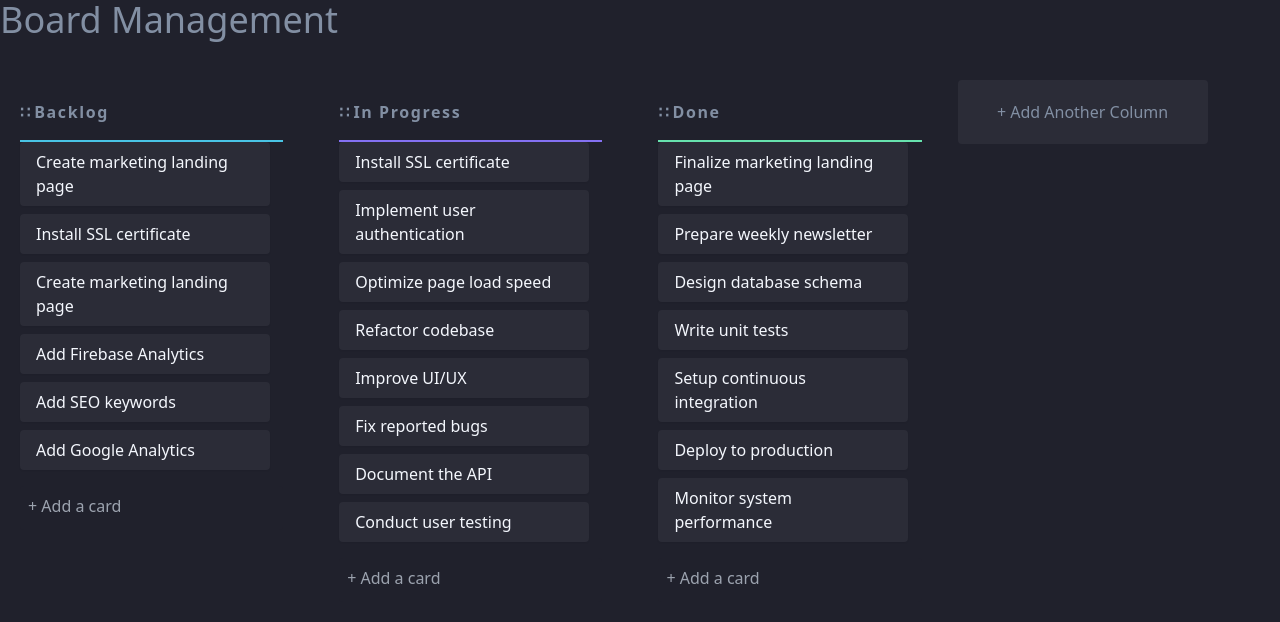
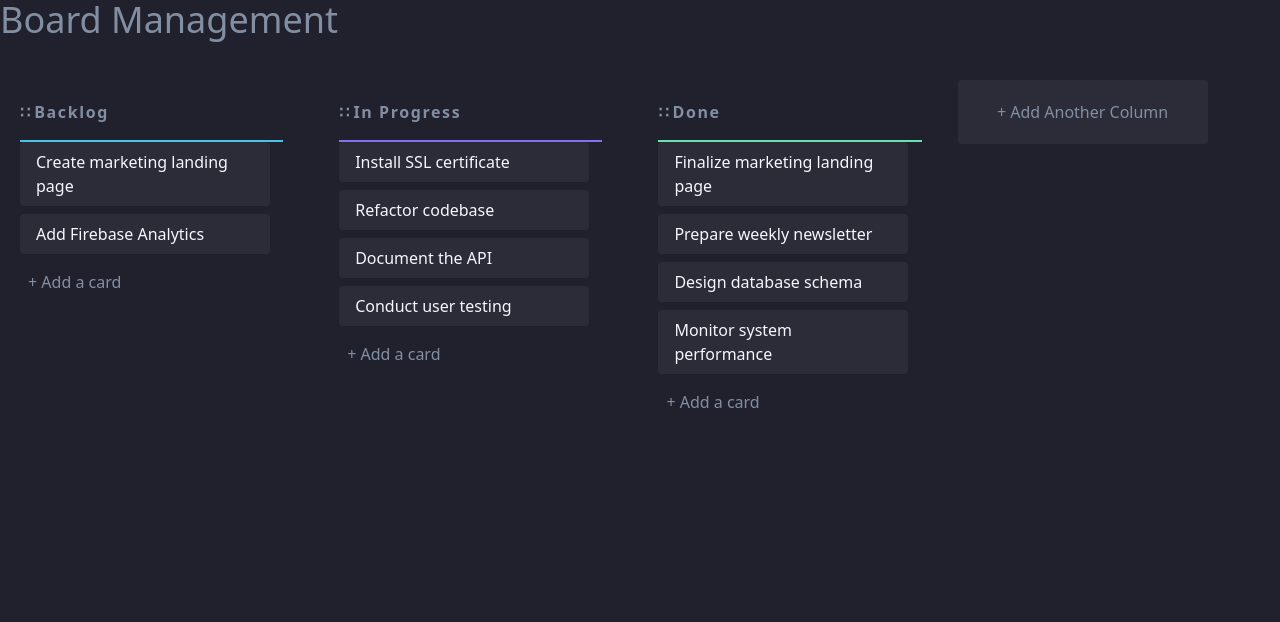
Before and after one commit to d4ndres/KanbanVue2, a Vue app: page / in a window 1280 px wide. Shown: the top 622 px of the page. Built offline with nearby package versions, Linux system fonts and the light colour scheme.

Commit message:
bug de vuex y agregando modal

```diff
--- a/src/App.vue
+++ b/src/App.vue
@@ -13,8 +13,12 @@ export default {
 <template>
   <div id="app" class="bg-bg min-h-[100vh] text-gris">
     <h1 class="text-4xl text-white flex items-center mb-10">Board Management</h1>
-
-    <ManagmentBoard />
-
+    <ManagmentBoard class="ManagmentBoard h-[80vh] overflow-auto"/>
   </div>
 </template>
+
+<style scoped>
+.ManagmentBoard::-webkit-scrollbar {
+  display: none;
+}
+</style>
--- a/src/components/ManagmentBoard.vue
+++ b/src/components/ManagmentBoard.vue
@@ -1,184 +1,58 @@
 <script>
-import { nanoid } from 'nanoid'
 import draggable from 'vuedraggable'
 import BoardTask from '@/components/BoardTask.vue'
-import NewTask from '@/components/NewTask.vue'
-import { ref } from '@vue/composition-api'
+import ModalAdminTask from '@/components/ModalAdminTask.vue';
 import { useMagicKeys } from '@vueuse/core';
-
-
 export default {
   name: 'ManagmentBoard',
   components: {
     BoardTask,
     draggable,
-    NewTask,
+    ModalAdminTask,
+},
+  data() {
+    return {
+      ModalAdminTask: false,
+      ctrl: false,
+    }
   },
-  setup() {
-    const columns = ref([
-      {
-        id: nanoid(),
-        title: "Backlog",
-        color: '#49C4E5',
-        tasks: [
-          {
-            id: nanoid(),
-            title: "Create marketing landing page",
-            createdAt: new Date(),
-          },
-          {
-            id: nanoid(),
-            title: "Install SSL certificate",
-            createdAt: new Date(),
-          },
-          {
-            id: nanoid(),
-            title: "Create marketing landing page",
-            createdAt: new Date(),
-          },
-          {
-            id: nanoid(),
-            title: "Add Firebase Analytics",
-            createdAt: new Date(),
-          },
-
-          {
-            id: nanoid(),
-            title: "Add SEO keywords",
-            createdAt: new Date(),
-          },
-          {
-            id: nanoid(),
-            title: "Add Google Analytics",
-            createdAt: new Date(),
-          }
-        ],
+  mounted() {
+    // const { ctrl } = useMagicKeys()
+    // this.ctrl = ctrl
+  },
+  computed: {
+    columns: {
+      get() {
+        return this.$store.state.columns
       },
-      {
-        id: nanoid(),
-        title: "In Progress",
-        color: '#8471F2',
-        tasks: [
-
-          {
-            id: nanoid(),
-            title: "Install SSL certificate",
-            createdAt: new Date(),
-          },
-          {
-            id: nanoid(),
-            title: "Implement user authentication",
-            createdAt: new Date(),
-          },
-
-          {
-            id: nanoid(),
-            title: "Optimize page load speed",
-            createdAt: new Date(),
-          },
-          {
-            id: nanoid(),
-            title: "Refactor codebase",
-            createdAt: new Date(),
-          },
-          {
-            id: nanoid(),
-            title: "Improve UI/UX",
-            createdAt: new Date(),
-          },
-          {
-            id: nanoid(),
-            title: "Fix reported bugs",
-            createdAt: new Date(),
-          },
-          {
-            id: nanoid(),
-            title: "Document the API",
-            createdAt: new Date(),
-          },
-          {
-            id: nanoid(),
-            title: "Conduct user testing",
-            createdAt: new Date(),
-          },
-        ],
-      },
-      {
-        id: nanoid(),
-        title: "Done",
-        color: '#67E2AE',
-        tasks: [
-          {
-            id: nanoid(),
-            title: "Finalize marketing landing page",
-            createdAt: new Date(),
-          },
-          {
-            id: nanoid(),
-            title: "Prepare weekly newsletter",
-            createdAt: new Date(),
-          },
-          {
-            id: nanoid(),
-            title: "Design database schema",
-            createdAt: new Date(),
-          },
-          {
-            id: nanoid(),
-            title: "Write unit tests",
-            createdAt: new Date(),
-          },
-          {
-            id: nanoid(),
-            title: "Setup continuous integration",
-            createdAt: new Date(),
-          },
-          {
-            id: nanoid(),
-            title: "Deploy to production",
-            createdAt: new Date(),
-          },
-          {
-            id: nanoid(),
-            title: "Monitor system performance",
-            createdAt: new Date(),
-          },
-        ],
-      },
-    ],)
-
-    const { ctrl } = useMagicKeys()
-
-    function createColumn() {
-      const column = {
-        id: nanoid(),
-        title: "",
-        tasks: [],
+      set(value) {
+        this.$store.dispatch('updateColumns', value)
       }
-      columns.value.push(column)
+    }
+  },
+  methods: {
+    createColumn() {
+      this.$store.dispatch('addColumn')
       this.$nextTick(() => document.querySelector('.column:last-of-type .title-column').focus())
-
-
+    },
+    newCard() {
+      this.ModalAdminTask = true
     }
-
-    return {
-      columns,
-      createColumn,
-      ctrl
-    }
-  }
-
+  },
 }
 </script>
 
 <template>
-  <div class="board flex gap-4 overflow-auto">
-    <draggable :group="{ name: 'columns',  }" handle=".drag-handle" animation="300" v-model="columns">
+  <div class="flex gap-4">
+    <ModalAdminTask
+    @close="ModalAdminTask = false"
+    v-if="ModalAdminTask"/>
+    <draggable :group="{ name: 'columns', }" handle=".drag-handle" animation="300" v-model="columns">
       <transition-group class="flex gap-4  items-start">
         <div v-for="column in columns" :key="column.id" class="column relative bg-gray-200 p-5 rounded min-w-[250px]">
 
           <header class="flex font-bold mb-4">
-            <div class="cursor-pointer">
+            <div class="cursor-pointer drag-handle">
               <span>∷</span>
             </div>
 
@@ -188,18 +62,19 @@ export default {
 
           <div class="">
             <draggable :style="`border-color: ${column.color}`" class="container-tasks border-t-2"
-              ghost-class="bg-blue-200" v-model="column.tasks" :group="{ name: 'tasks', pull: ctrl ? 'clone' : true, }" handle=".drag-handle"
+              ghost-class="bg-blue-200" v-model="column.tasks" :group="{ name: 'tasks' }" handle=".drag-handle"
               animation="300">
               <transition-group class="" :class="{ 'block min-h-[1px] duration-500': column.tasks.length == 0 }">
-                <BoardTask
-                :task="task" v-for="task in column.tasks" :key="task.id" />
+                <BoardTask :task="task" v-for="task in column.tasks" :key="task.id" />
               </transition-group>
             </draggable>
           </div>
 
 
           <footer class="text-gray-500">
-            <NewTask @add-task="column.tasks.push($event)" />
+            <div class="w-full p-2 mt-2 rounded hover:text-hgris cursor-pointer" @click="newCard">
+              <span>+ Add a card</span>
+            </div>
           </footer>
         </div>
       </transition-group>
@@ -211,9 +86,3 @@ export default {
     </div>
   </div>
 </template>
-
-<style scoped>
-.board::-webkit-scrollbar {
-  display: none;
-}
-</style>
--- /dev/null
+++ b/src/components/ModalAdminTask.vue
@@ -0,0 +1,41 @@
+<script>
+export default {
+
+}
+</script>
+<template>
+  <div
+  @click="$emit('close')"
+  class="absolute top-0 bottom-0 left-0 right-0 bg-[rgba(0,0,0,.5)] z-10 flex cursor-pointer">
+    <div class="m-auto max-w-[90%] w-[480px] bg-oscuro">
+      <h3>Add New Card</h3>
+      <div>
+        <!-- Form -->
+        <div>
+          <label for="">Title</label>
+          <input type="text">
+        </div>
+        <div>
+          <label for="">Description</label>
+          <textarea name="" id="" cols="30" rows="10"></textarea>
+        </div>
+        <div>
+          <p>Subtasks</p>
+          <div>
+            <input type="text">
+            <div>
+              + Add new subtask
+            </div>
+          </div>
+        </div>
+        <div>
+          <label for="">Status</label>
+          <select name="" id=""></select>
+        </div>
+        <div>
+          <button>Create Task</button>
+        </div>
+      </div>
+    </div>
+  </div>
+</template>
--- a/src/components/NewTask.vue
+++ /dev/null
@@ -1,52 +0,0 @@
-<script >
-
-import { nanoid } from 'nanoid'
-
-export default {
-  name: 'NewTask',
-  data() {
-    return {
-      focused: false,
-      title: ''
-    }
-  },
-  methods: {
-    createTask( e ) {
-      if( this.title.trim() )
-      {
-        e.preventDefault();
-        this.$emit('add-task', {
-          title: this.title.trim(),
-          createdAt: new Date(),
-          id: nanoid(),
-        })
-      }
-
-      this.title = '';
-    }
-  }
-
-}
-
-
-
-</script>
-<template>
-  <div>
-    <textarea
-      v-model="title"
-      @keydown.tab="createTask"
-      @keydown.enter="createTask"
-      class="duration-300 w-full p-2 mt-2 rounded resize-none border-none focus:outline-none focus:border-blue-300 focus:bg-white bg-transparent"
-      :class="{
-        'h-11 bg-bg': !focused,
-        'h-24 bg-oscuro': focused,
-      }"
-      @focus="focused = true"
-      @blur="focused = false"
-      :placeholder="!focused ? '+ Add a card' : 'Enter a title for this card...'"
-    >
-
-    </textarea>
-  </div>
-</template>
--- a/src/main.js
+++ b/src/main.js
@@ -1,13 +1,10 @@
 import Vue from 'vue'
-import Vuex from 'vuex'
-import store from '@/store/index'
+import store from './store'
 import VueCompositionAPI from '@vue/composition-api'
 import App from './App.vue'
 import './style.css'
 
-Vue.use(Vuex)
 Vue.use(VueCompositionAPI)
-
 
 Vue.config.productionTip = false
 
--- a/src/store/index.js
+++ b/src/store/index.js
@@ -1,14 +1,112 @@
-export default {
+import Vue from 'vue'
+import Vuex from 'vuex'
+import { nanoid } from 'nanoid'
+
+Vue.use(Vuex)
+
+export default new Vuex.Store({
   state: {
+    columns: [
+      {
+        id: nanoid(),
+        title: "Backlog",
+        color: '#49C4E5',
+        tasks: [
+          {
+            id: nanoid(),
+            title: "Create marketing landing page",
+            createdAt: new Date(),
+          },
 
+          {
+            id: nanoid(),
+            title: "Add Firebase Analytics",
+            createdAt: new Date(),
+          },
+
+
+        ],
+      },
+      {
+        id: nanoid(),
+        title: "In Progress",
+        color: '#8471F2',
+        tasks: [
+
+          {
+            id: nanoid(),
+            title: "Install SSL certificate",
+            createdAt: new Date(),
+          },
+
+          {
+            id: nanoid(),
+            title: "Refactor codebase",
+            createdAt: new Date(),
+          },
+          {
+            id: nanoid(),
+            title: "Document the API",
+            createdAt: new Date(),
+          },
+          {
+            id: nanoid(),
+            title: "Conduct user testing",
+            createdAt: new Date(),
+          },
+        ],
+      },
+      {
+        id: nanoid(),
+        title: "Done",
+        color: '#67E2AE',
+        tasks: [
+          {
+            id: nanoid(),
+            title: "Finalize marketing landing page",
+            createdAt: new Date(),
+          },
+          {
+            id: nanoid(),
+            title: "Prepare weekly newsletter",
+            createdAt: new Date(),
+          },
+          {
+            id: nanoid(),
+            title: "Design database schema",
+            createdAt: new Date(),
+          },
+          {
+            id: nanoid(),
+            title: "Monitor system performance",
+            createdAt: new Date(),
+          },
+        ],
+      },
+    ],
   },
   mutations: {
-
+    updateColumns(state, payload) {
+      state.columns = payload;
+    },
+    addColumn(state, column) {
+      state.columns.push(column);
+    }
   },
   actions: {
-
+    updateColumns({ commit }, payload) {
+      commit('updateColumns', payload);
+    },
+    addColumn({ commit }) {
+      const column = {
+        id: nanoid(),
+        title: "",
+        tasks: [],
+      }
+      commit('addColumn', column);
+    }
   },
   getters: {
 
   }
-}
+})
```
